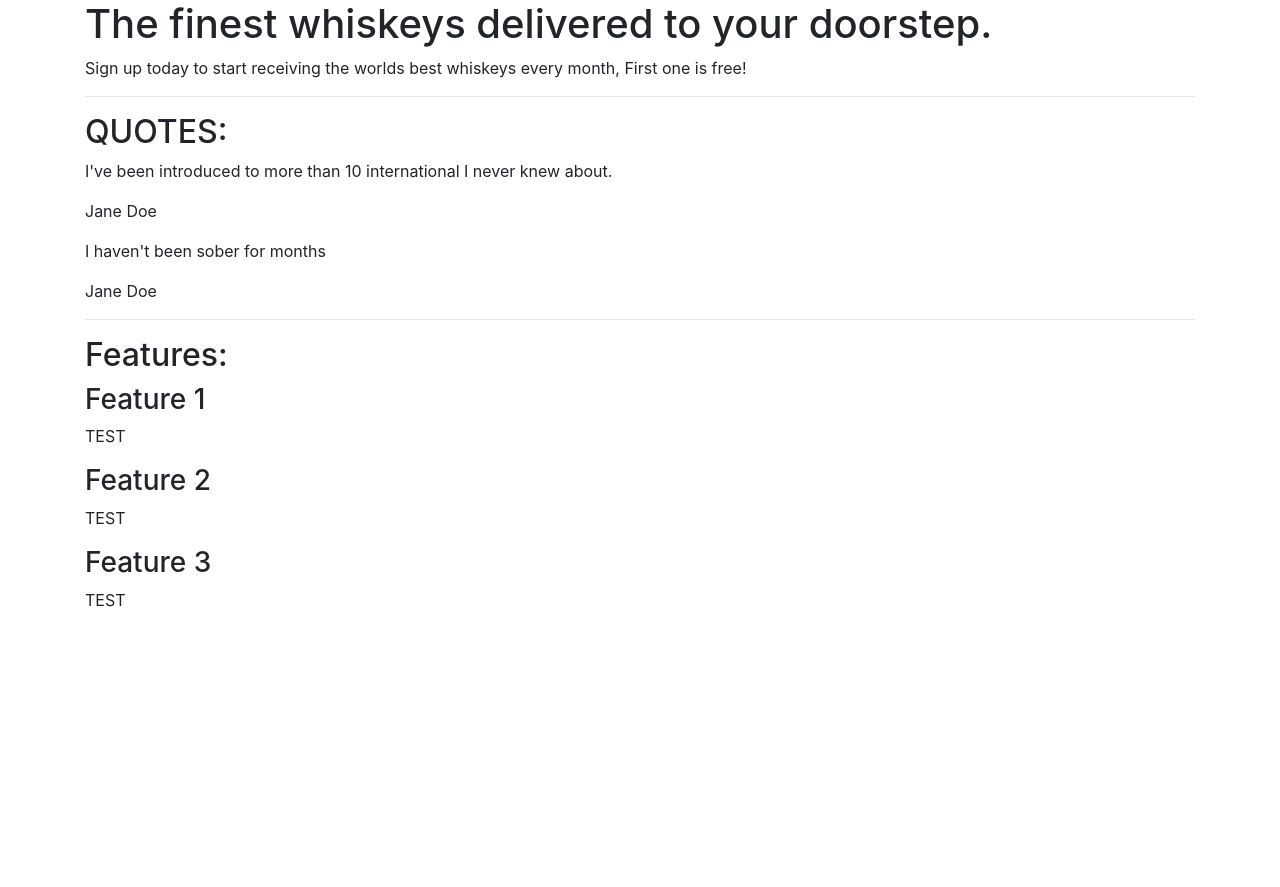
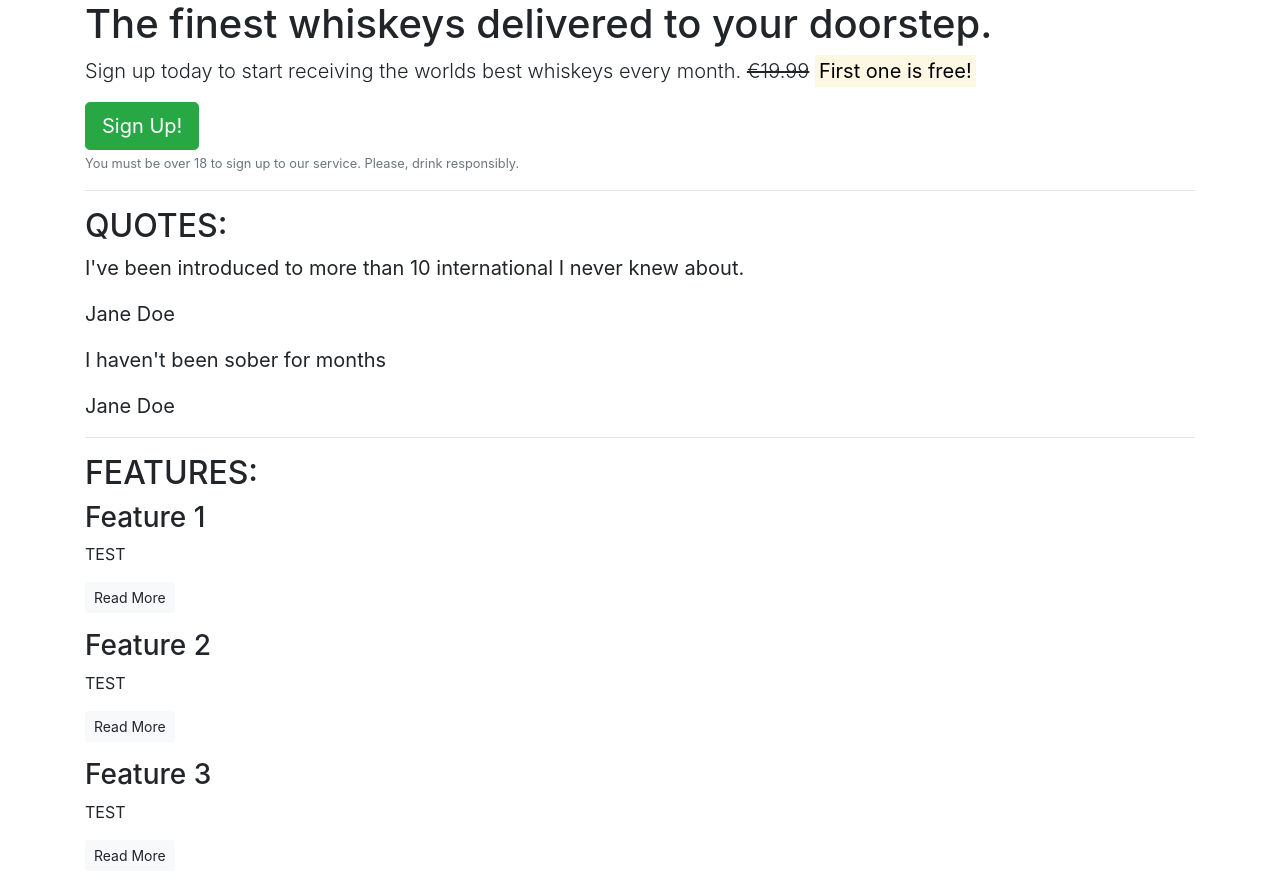
Before and after one commit to Gambit1583/Starting-with-Bootstrap, a plain HTML site: page index.html in a window 1280 px wide. Before the commit the page ends 800 px from the top, so only its background shows below. Drawn offline with nearby package versions, Linux system fonts and the light colour scheme.

Commit message:
Added buttons to header & Features

```diff
--- a/index.html
+++ b/index.html
@@ -14,7 +14,10 @@
         <!--Callout-->
         <section>
             <h1>The finest whiskeys delivered to your doorstep.</h1>
-            <p>Sign up today to start receiving the worlds best whiskeys every month, First one is free!</p>
+            <p class="lead">Sign up today to start receiving the worlds best whiskeys every month.
+                <s>€19.99</s> <strong><mark>First one is free!</mark></strong></p>
+                <button class="btn btn-success btn-lg">Sign Up!</button>
+                <p class="text-muted"><small>You must be over 18 to sign up to our service. Please, drink responsibly.</small></p>
         </section>
         <!-- /.callout -->
          <hr>
@@ -22,32 +25,35 @@
          <!-- Quotes -->
           <section>
             <h2 class="text-uppercase">Quotes:</h2>
-            <div class="quote">
+            <blockquote class="blockquote">
                 <p>I've been introduced to more than 10 international I never knew about.</p>
                 <p>Jane Doe</p>
-            </div>
-            <div class="quote">
+            </blockquote>
+            <blockquote class="blockquote">
                 <p>I haven't been sober for months</p>
                 <p>Jane Doe</p>
-            </div>
+            </blockquote>
           </section>
           <!-- /.quotes -->
            <hr>
 
            <!-- Features -->
             <section class="features">
-                <h2>Features:</h2>
+                <h2 class="text-uppercase">Features:</h2>
                 <div class="feature">
                     <h3>Feature 1</h3>
                     <p>TEST</p>
+                    <p><a class="btn btn-sm btn-light" href="">Read More</a></p>
                 </div>
                 <div class="feature">
                     <h3>Feature 2</h3>
                     <p>TEST</p>
+                    <p><a class="btn btn-sm btn-light" href="">Read More</a></p>
                 </div>
                 <div class="feature">
                     <h3>Feature 3</h3>
                     <p>TEST</p>
+                    <p><a class="btn btn-sm btn-light" href="">Read More</a></p>
                 </div>
             </section>
 
```
